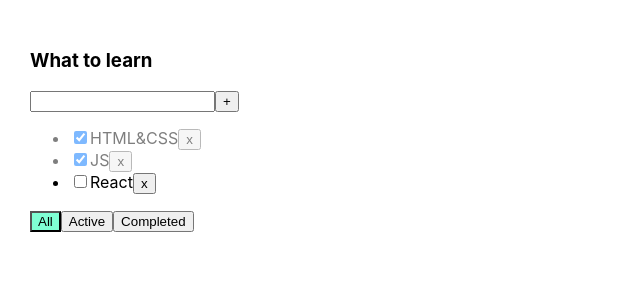
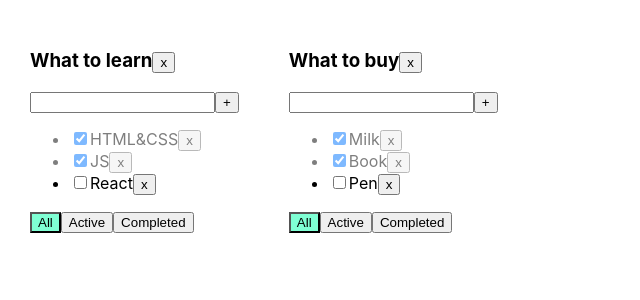
Before and after one commit to kkovalenkoo/todolist, a React (Create React App) app: page / in a window 1280 px wide. Shown: the top 300 px of the page, without its empty margins (0-640 px from the left). Built offline with nearby package versions, Linux system fonts and the light colour scheme.

Commit message:
many todolists

```diff
--- a/package.json
+++ b/package.json
@@ -2,6 +2,7 @@
   "name": "it-incubator-todolist-ts",
   "version": "0.1.0",
   "private": true,
+  "homepage": "https://kkovalenkoo.github.io/todolist",
   "dependencies": {
     "@testing-library/jest-dom": "^4.2.4",
     "@testing-library/react": "^9.3.2",
@@ -11,6 +12,7 @@
     "@types/react": "^16.9.0",
     "@types/react-dom": "^16.9.0",
     "@types/uuid": "^8.3.1",
+    "gh-pages": "^3.2.3",
     "react": "^16.13.1",
     "react-dom": "^16.13.1",
     "react-scripts": "3.4.1",
@@ -21,7 +23,9 @@
     "start": "react-scripts start",
     "build": "react-scripts build",
     "test": "react-scripts test",
-    "eject": "react-scripts eject"
+    "eject": "react-scripts eject",
+    "predeploy": "npm run build",
+    "deploy": "gh-pages -d build"
   },
   "eslintConfig": {
     "extends": "react-app"
--- a/src/App.tsx
+++ b/src/App.tsx
@@ -3,56 +3,99 @@
 import {Todolist} from './Todolist'
 import {v1} from 'uuid'
 
+export type TodolistType = {
+    id: string,
+    title: string,
+    filter: FilterType
+}
 export type TaskType = {
     id: string,
     title: string,
     isDone: boolean
 }
+export type TaskStateType = {
+    [key: string]: TaskType[]
+}
 export type FilterType = 'all' | 'active' | 'completed'
 
 function App() {
 
-    const [tasks, setTasks] = useState<TaskType[]>([
+    const todolistId1 = v1()
+    const todolistId2 = v1()
+
+    const [todolists, setTodolists] = useState<TodolistType[]>([
+        {id: todolistId1, title: 'What to learn', filter: 'all'},
+        {id: todolistId2, title: 'What to buy', filter: 'all'}
+    ])
+    const [tasks, setTasks] = useState<TaskStateType>({
+            [todolistId1]: [
                 {id: v1(), title: 'HTML&CSS', isDone: true},
                 {id: v1(), title: 'JS', isDone: true},
                 {id: v1(), title: 'React', isDone: false}
-    ])
+            ],
+            [todolistId2]: [
+                {id: v1(), title: 'Milk', isDone: true},
+                {id: v1(), title: 'Book', isDone: true},
+                {id: v1(), title: 'Pen', isDone: false}
+            ]
+        }
+    )
 
-    const [filter, setFilter] = useState<FilterType>('all')
-
-    const addTask = (newTaskTitle: string) => {
+    const addTask = (newTaskTitle: string, todolistId: string) => {
         const newTask: TaskType = {id: v1(), title: newTaskTitle, isDone: false}
-        setTasks([newTask, ...tasks])
+        const todolistTasks = tasks[todolistId]
+        tasks[todolistId] = [newTask, ...todolistTasks]
+        setTasks({...tasks})
     }
-    const removeTask = (taskId: string) => {
-        return setTasks(tasks.filter(t => t.id !== taskId))
+    const removeTask = (taskId: string, todolistId: string) => {
+        const todolistTasks = tasks[todolistId]
+        tasks[todolistId] = todolistTasks.filter(t => t.id !== taskId)
+        setTasks({...tasks})
     }
-    const changeFilter = (filterValue: FilterType) => {
-        setFilter(filterValue)
+    const changeFilter = (filterValue: FilterType, todolistId: string) => {
+        const todolist = todolists.find(tl => tl.id === todolistId)
+        if (todolist) {
+            todolist.filter = filterValue
+            setTodolists([...todolists])
         }
-    const changeTaskStatus = (id: string, isDone: boolean) => {
-        const task = tasks.find(t => t.id === id)
-        if(task) {
+    }
+    const changeTaskStatus = (taskId: string, isDone: boolean, todolistId: string) => {
+        const todolistTasks = tasks[todolistId]
+        const task = todolistTasks.find(t => t.id === taskId)
+        if (task) {
             task.isDone = isDone
-            setTasks([...tasks])
+            setTasks({...tasks})
         }
     }
 
-    let taskForTodolist = tasks
-
-    if (filter === 'active') taskForTodolist = tasks.filter(t => !t.isDone)
-    if (filter === 'completed') taskForTodolist = tasks.filter(t => t.isDone)
+    const removeTodolist = (todolistId: string) => {
+        setTodolists(todolists.filter(tl => tl.id !== todolistId))
+        delete tasks[todolistId]
+        setTasks({...tasks})
+    }
 
     return (
         <div className="App">
-            <Todolist title={'What to learn'}
-                      tasks={taskForTodolist}
-                      filter={filter}
+            {todolists.map(tl => {
+
+                let allTodolistTasks = tasks[tl.id]
+                let todolistTasks = allTodolistTasks
+
+                if (tl.filter === 'active') todolistTasks = allTodolistTasks.filter(t => !t.isDone)
+                if (tl.filter === 'completed') todolistTasks = allTodolistTasks.filter(t => t.isDone)
+
+                return <Todolist key={tl.id}
+                                 todolistId={tl.id}
+                                 title={tl.title}
+                                 filter={tl.filter}
+                                 tasks={todolistTasks}
                                  addTask={addTask}
                                  removeTask={removeTask}
                                  changeFilter={changeFilter}
                                  changeTaskStatus={changeTaskStatus}
+                                 removeTodolist={removeTodolist}
                 />
+            })}
         </div>
     )
 }
--- a/src/Todolist.tsx
+++ b/src/Todolist.tsx
@@ -1,14 +1,16 @@
-import React, {KeyboardEvent, ChangeEvent, useState} from 'react'
+import React, {ChangeEvent, KeyboardEvent, useState} from 'react'
 import {FilterType, TaskType} from './App'
 
 type TodolistPropsType = {
+    todolistId: string
     title: string
     filter: FilterType
     tasks: TaskType[]
-    addTask: (newTaskTitle: string) => void
-    removeTask: (taskId: string) => void
-    changeFilter: (filterValue: FilterType) => void
-    changeTaskStatus: (id: string, isDone: boolean) => void
+    addTask: (newTaskTitle: string, todolistId: string) => void
+    removeTask: (taskId: string, todolistId: string) => void
+    changeFilter: (filterValue: FilterType, todolistId: string) => void
+    changeTaskStatus: (taskId: string, isDone: boolean, todolistId: string) => void
+    removeTodolist: (todolistId: string) => void
 }
 
 export function Todolist(props: TodolistPropsType) {
@@ -17,8 +19,8 @@
     const [error, setError] = useState<string | null>(null)
 
     const onAddTask = () => {
-        if(title.trim() != '') {
-            props.addTask(title)
+        if (title.trim() != '') {
+            props.addTask(title, props.todolistId)
             setTitle('')
         } else {
             setError('Title is required')
@@ -34,22 +36,24 @@
         }
     }
     const onClickAll = () => {
-        props.changeFilter('all')
+        props.changeFilter('all', props.todolistId)
     }
     const onClickActive = () => {
-        props.changeFilter('active')
+        props.changeFilter('active', props.todolistId)
     }
     const onClickCompleted = () => {
-        props.changeFilter('completed')
+        props.changeFilter('completed', props.todolistId)
     }
 
-    const isIllumButtonAll = props.filter === 'all' ? 'active-filter' : ''
-    const isIllumButtonActive = props.filter === 'active' ? 'active-filter' : ''
-    const isIllumButtonComplete = props.filter === 'completed' ? 'active-filter' : ''
+    const isShowButtonAll = props.filter === 'all' ? 'active-filter' : ''
+    const isShowButtonActive = props.filter === 'active' ? 'active-filter' : ''
+    const isShowButtonComplete = props.filter === 'completed' ? 'active-filter' : ''
 
     return (
         <div>
-            <h3>{props.title}</h3>
+            <h3>{props.title}
+                <button onClick={() => props.removeTodolist(props.todolistId)}>x</button>
+            </h3>
             <div>
                 <input value={title} onChange={onChangeTitle} onKeyPress={onKeyPress}/>
                 <button onClick={onAddTask}>+</button>
@@ -60,10 +64,10 @@
                     props.tasks.map(t => {
 
                         const onRemoveTask = () => {
-                            props.removeTask(t.id)
+                            props.removeTask(t.id, props.todolistId)
                         }
                         const onChangeStatus = (e: ChangeEvent<HTMLInputElement>) => {
-                            props.changeTaskStatus(t.id, e.currentTarget.checked)
+                            props.changeTaskStatus(t.id, e.currentTarget.checked, props.todolistId)
                         }
 
                         return (
@@ -77,9 +81,9 @@
                 }
             </ul>
             <div>
-                <button className={isIllumButtonAll} onClick={onClickAll}>All</button>
-                <button className={isIllumButtonActive} onClick={onClickActive}>Active</button>
-                <button className={isIllumButtonComplete} onClick={onClickCompleted}>Completed</button>
+                <button className={isShowButtonAll} onClick={onClickAll}>All</button>
+                <button className={isShowButtonActive} onClick={onClickActive}>Active</button>
+                <button className={isShowButtonComplete} onClick={onClickCompleted}>Completed</button>
             </div>
         </div>
     )
```
Also changed, not shown: 1 other file (tests, documents, lock files or other folders). Lines whose indentation alone changed are shown as unchanged.
